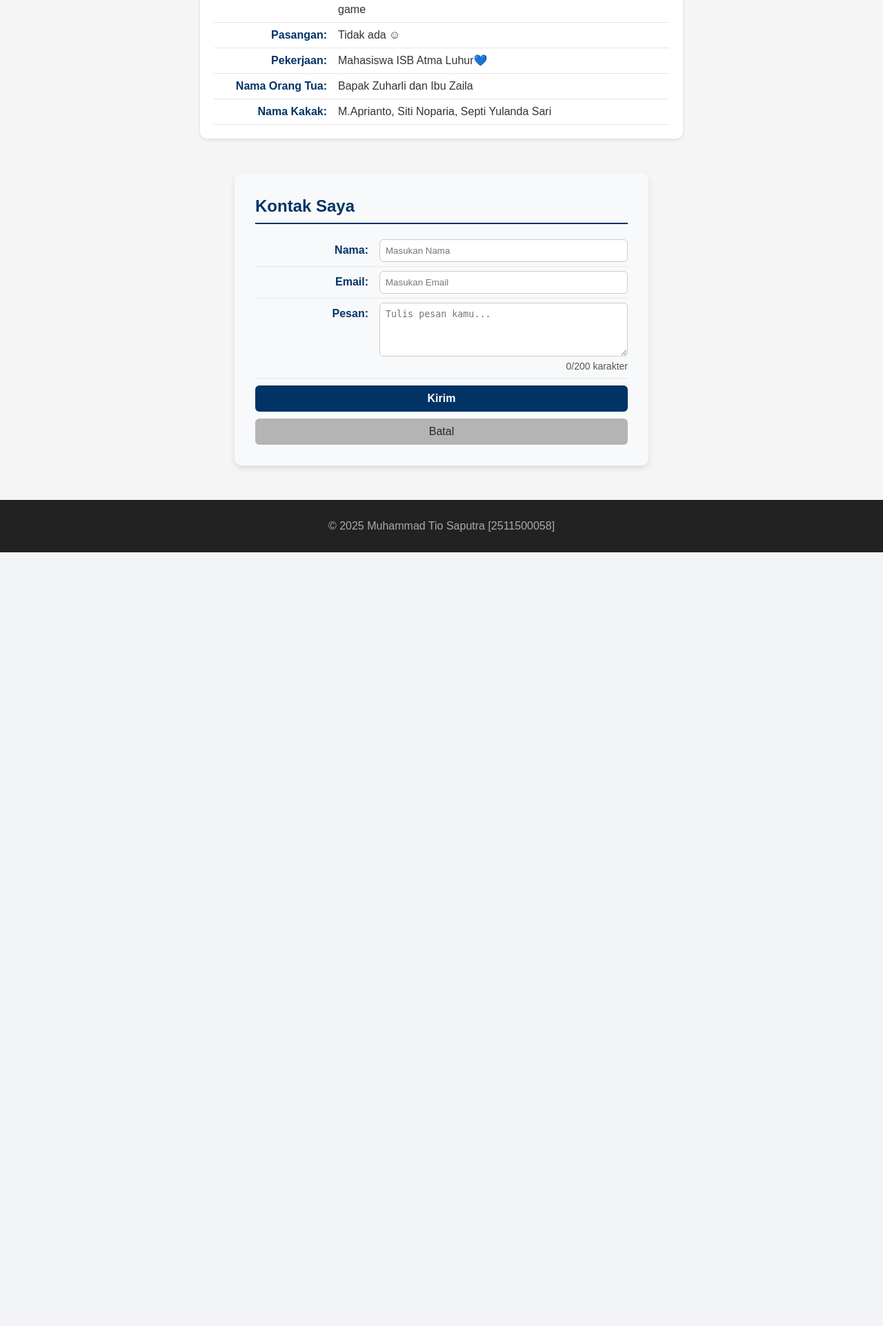
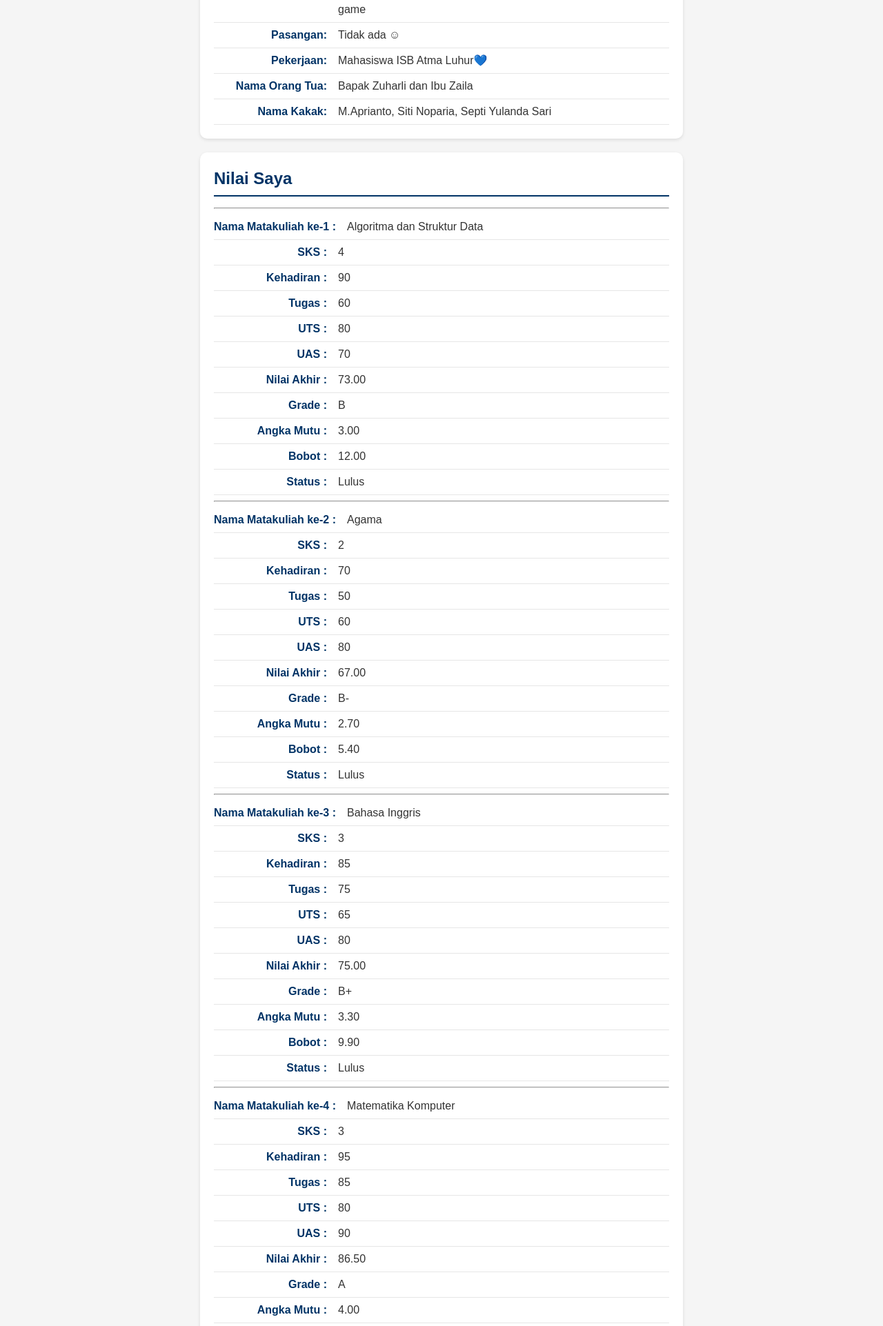
Before and after one commit to 2511500058-cell/2511500058-PWD-TI1B-2526O, a PHP site: page /pertemuan-06/index.php in a window 1280 px wide. Shown: the part 711-2634 px from the top of the page at 69% size. Before the commit the page ends 1512 px from the top, so only its background shows below. Run offline with PHP 8.4, Linux system fonts and the light colour scheme.

Commit message:
membuat dan styling section ipk

```diff
--- a/pertemuan-06/index.php
+++ b/pertemuan-06/index.php
@@ -85,8 +85,100 @@ echo "<br>Nama saya Muhammad Tio Saputra"
             <p><strong>Pekerjaan:</strong><?php echo $pekerjaan; ?></p>
             <p><strong>Nama Orang Tua:</strong><?php echo $namaortu; ?></p>
             <p><strong>Nama Kakak:</strong><?php echo $namakakak; ?></p>
+        </section>
 
-        </section>
+        <section id="ipk">
+        <h2>Nilai Saya</h2>
+        <?php
+        $namaMatkul1 = "Algoritma dan Struktur Data";
+        $namaMatkul2 = "Agama";
+        $namaMatkul3 = "Bahasa Inggris";
+        $namaMatkul4 = "Matematika Komputer";
+        $namaMatkul5 = "Pemrograman Web Dasar";
+
+        $sksMatkul1 = 4;
+        $sksMatkul2 = 2;
+        $sksMatkul3 = 3;
+        $sksMatkul4 = 3;
+        $sksMatkul5 = 3;
+
+        $nilaiHadir1 = 90; $nilaiTugas1 = 60; $nilaiUTS1 = 80; $nilaiUAS1 = 70;
+        $nilaiHadir2 = 70; $nilaiTugas2 = 50; $nilaiUTS2 = 60; $nilaiUAS2 = 80;
+        $nilaiHadir3 = 85; $nilaiTugas3 = 75; $nilaiUTS3 = 65; $nilaiUAS3 = 80;
+        $nilaiHadir4 = 95; $nilaiTugas4 = 85; $nilaiUTS4 = 80; $nilaiUAS4 = 90;
+        $nilaiHadir5 = 69; $nilaiTugas5 = 80; $nilaiUTS5 = 90; $nilaiUAS5 = 100;
+
+        function hitungNilaiAkhir($hadir, $tugas, $uts, $uas) {
+          return (0.1 * $hadir) + (0.2 * $tugas) + (0.3 * $uts) + (0.4 * $uas);
+        }
+
+        function tentukanGrade($nilaiAkhir, $hadir) {
+          if ($hadir < 70) return "E";
+          if ($nilaiAkhir >= 85) return "A";
+          elseif ($nilaiAkhir >= 80) return "A-";
+          elseif ($nilaiAkhir >= 75) return "B+";
+          elseif ($nilaiAkhir >= 70) return "B";
+          elseif ($nilaiAkhir >= 65) return "B-";
+          elseif ($nilaiAkhir >= 60) return "C+";
+          elseif ($nilaiAkhir >= 55) return "C";
+          elseif ($nilaiAkhir >= 50) return "C-";
+          elseif ($nilaiAkhir >= 45) return "D";
+          else return "E";
+        }
+
+        function angkaMutu($grade) {
+          switch ($grade) {
+            case "A": return 4.00;
+            case "A-": return 3.70;
+            case "B+": return 3.30;
+            case "B": return 3.00;
+            case "B-": return 2.70;
+            case "C+": return 2.30;
+            case "C": return 2.00;
+            case "C-": return 1.70;
+            case "D": return 1.00;
+            default: return 0.00;
+          }
+        }
+
+        function statusKelulusan($grade) {
+          return ($grade == "D" || $grade == "E") ? "Gagal" : "Lulus";
+        }
+
+        for ($i=1; $i<=5; $i++) {
+          ${"nilaiAkhir$i"} = hitungNilaiAkhir(${"nilaiHadir$i"}, ${"nilaiTugas$i"}, ${"nilaiUTS$i"}, ${"nilaiUAS$i"});
+          ${"grade$i"} = tentukanGrade(${"nilaiAkhir$i"}, ${"nilaiHadir$i"});
+          ${"mutu$i"} = angkaMutu(${"grade$i"});
+          ${"bobot$i"} = ${"mutu$i"} * ${"sksMatkul$i"};
+          ${"status$i"} = statusKelulusan(${"grade$i"});
+        }
+
+        $totalBobot = $bobot1 + $bobot2 + $bobot3 + $bobot4 + $bobot5;
+        $totalSKS = $sksMatkul1 + $sksMatkul2 + $sksMatkul3 + $sksMatkul4 + $sksMatkul5;
+        $IPK = $totalBobot / $totalSKS;
+
+        for ($i=1; $i<=5; $i++) {
+          echo "<hr>";
+          echo "<p><strong>Nama Matakuliah ke-$i :</strong> ${'namaMatkul'.$i}</p>";
+          echo "<p><strong>SKS :</strong> ${'sksMatkul'.$i}</p>";
+          echo "<p><strong>Kehadiran :</strong> ${'nilaiHadir'.$i}</p>";
+          echo "<p><strong>Tugas :</strong> ${'nilaiTugas'.$i}</p>";
+          echo "<p><strong>UTS :</strong> ${'nilaiUTS'.$i}</p>";
+          echo "<p><strong>UAS :</strong> ${'nilaiUAS'.$i}</p>";
+          echo "<p><strong>Nilai Akhir :</strong> " . number_format(${"nilaiAkhir$i"}, 2) . "</p>";
+          echo "<p><strong>Grade :</strong> ${'grade'.$i}</p>";
+          echo "<p><strong>Angka Mutu :</strong> " . number_format(${"mutu$i"}, 2) . "</p>";
+          echo "<p><strong>Bobot :</strong> " . number_format(${"bobot$i"}, 2) . "</p>";
+          echo "<p><strong>Status :</strong> ${'status'.$i}</p>";
+        }
+
+        echo "<hr>";
+        echo "<p><strong>Total Bobot =</strong> " . number_format($totalBobot, 2) . "</p>";
+        echo "<p><strong>Total SKS =</strong> $totalSKS</p>";
+        echo "<p><strong>IPK =</strong> " . number_format($IPK, 2) . "</p>";
+        ?>
+      </section>
+
         <section id="contact">
             <h2>Kontak Saya</h2>
             <form action="" method="GET">
--- a/pertemuan-06/style.css
+++ b/pertemuan-06/style.css
@@ -33,7 +33,8 @@ header li a {
 
 #home,
 #about,
-#contact {
+#contact,
+#ipk {
     background-color: #ffffff;
     border-radius: 10px;
     padding: 20px;
@@ -43,7 +44,8 @@ header li a {
 }
 
 #about h2,
-#contact h2 {
+#contact h2,
+#ipk h2 {
     color: #003366;
     border-bottom: 2px solid #003366;
     padding-bottom: 6px;
@@ -51,7 +53,8 @@ header li a {
     margin-bottom: 16px;
 }
 
-#home p {
+#home p,
+#ipk p {
     text-align: justify;
 }
 
@@ -99,7 +102,8 @@ header li a:active {
 }
 
 #about p,
-#contact label {
+#contact label,
+#ipk p {
     display: flex;
     justify-content: flex-start;
     align-items: baseline;
@@ -109,7 +113,8 @@ header li a:active {
 }
 
 #about strong,
-#contact label>span {
+#contact label>span,
+#ipk strong {
     min-width: 180px;
     color: #003366;
     font-weight: 600;
@@ -149,7 +154,7 @@ header li a:active {
 }
 
 #contact {
-    max-width: 600px;
+    max-width: 700px;
     margin: 50px auto;
     padding: 30px;
     background-color: #f8f9fa;
@@ -228,13 +233,15 @@ button {
 @media (max-width: 600px) {
 
     #about p,
-    #contact label {
+    #contact label,
+    #ipk p {
         flex-direction: column;
         align-items: flex-start;
     }
 
     #about strong,
-    #contact label>span {
+    #contact label>span,
+    #ipk strong {
         text-align: left;
         padding-right: 0;
         margin-bottom: 2px;
```
Also changed, not shown: pertemuan-06/README.md.
